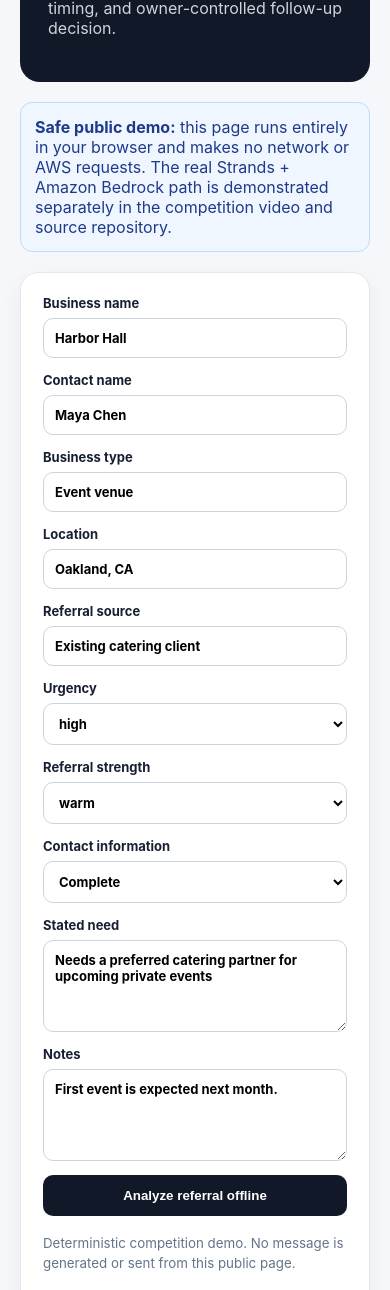
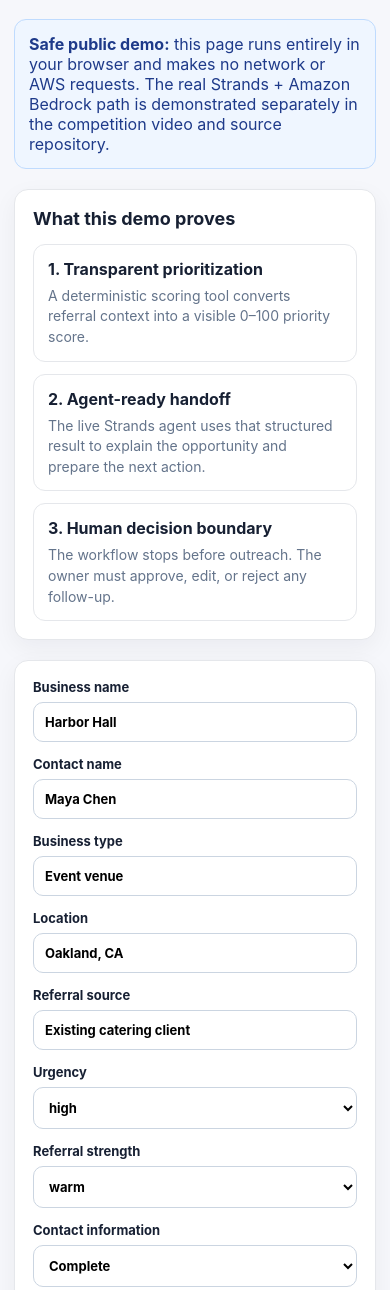
Before and after one commit to aizoya/hospitality-referral-agent, a plain HTML site: page docs/index.html in a window 390 px wide. Shown: the part 215-1505 px from the top of the page. Drawn offline with Linux system fonts and the light colour scheme.

Commit message:
Improve judge-facing public demo clarity

```diff
--- a/docs/index.html
+++ b/docs/index.html
@@ -13,14 +13,21 @@
     .hero { background:#111827; color:white; border-radius:20px; padding:28px; margin-bottom:20px; }
     .hero p { color:#d1d5db; max-width:760px; }
     .eyebrow { font-size:12px; font-weight:800; letter-spacing:.08em; text-transform:uppercase; color:#93c5fd; }
-    .card,.result { background:white; border:1px solid #e5e7eb; border-radius:18px; padding:22px; box-shadow:0 8px 24px rgba(17,24,39,.05); }
+    .card,.result,.proof { background:white; border:1px solid #e5e7eb; border-radius:18px; padding:22px; box-shadow:0 8px 24px rgba(17,24,39,.05); }
     .notice { margin-bottom:20px; padding:14px; border:1px solid #bfdbfe; background:#eff6ff; border-radius:12px; color:#1e3a8a; }
+    .proof { margin-bottom:20px; }
+    .proof h2 { margin-top:0; font-size:18px; }
+    .proof-grid { display:grid; grid-template-columns:repeat(3,minmax(0,1fr)); gap:12px; }
+    .proof-step { border:1px solid #e5e7eb; border-radius:12px; padding:14px; }
+    .proof-step strong { display:block; margin-bottom:6px; }
+    .proof-step span { color:#64748b; font-size:14px; line-height:1.4; }
     form { display:grid; grid-template-columns:repeat(2,minmax(0,1fr)); gap:14px; }
     label { display:flex; flex-direction:column; gap:7px; font-size:13px; font-weight:700; }
     input,select,textarea { width:100%; border:1px solid #cbd5e1; border-radius:10px; padding:11px; font:inherit; background:white; }
     textarea { min-height:92px; resize:vertical; }
     .wide { grid-column:1/-1; }
-    button { grid-column:1/-1; border:0; border-radius:10px; padding:13px 16px; font-weight:800; cursor:pointer; background:#111827; color:white; }
+    button { grid-column:1/-1; border:0; border-radius:10px; padding:13px 16px; min-height:48px; font-weight:800; cursor:pointer; background:#111827; color:white; }
+    button:focus-visible,input:focus-visible,select:focus-visible,textarea:focus-visible { outline:3px solid #93c5fd; outline-offset:2px; }
     .result { margin-top:20px; display:none; gap:16px; }
     .result.visible { display:grid; }
     .score { display:flex; align-items:baseline; gap:14px; flex-wrap:wrap; }
@@ -31,7 +38,13 @@
     .components { display:grid; grid-template-columns:repeat(2,minmax(0,1fr)); gap:8px 20px; padding-left:18px; }
     small { color:#64748b; }
     footer { margin-top:20px; color:#64748b; font-size:13px; }
-    @media (max-width:700px) { form { grid-template-columns:1fr; } .wide,button { grid-column:auto; } .components { grid-template-columns:1fr; } }
+    @media (max-width:700px) {
+      main { padding:18px 14px 40px; }
+      .hero,.card,.result,.proof { border-radius:14px; padding:18px; }
+      .proof-grid,form { grid-template-columns:1fr; }
+      .wide,button { grid-column:auto; }
+      .components { grid-template-columns:1fr; }
+    }
   </style>
 </head>
 <body>
@@ -45,6 +58,15 @@
   <div class="notice">
     <strong>Safe public demo:</strong> this page runs entirely in your browser and makes no network or AWS requests. The real Strands + Amazon Bedrock path is demonstrated separately in the competition video and source repository.
   </div>
+
+  <section class="proof" aria-labelledby="proof-title">
+    <h2 id="proof-title">What this demo proves</h2>
+    <div class="proof-grid">
+      <div class="proof-step"><strong>1. Transparent prioritization</strong><span>A deterministic scoring tool converts referral context into a visible 0–100 priority score.</span></div>
+      <div class="proof-step"><strong>2. Agent-ready handoff</strong><span>The live Strands agent uses that structured result to explain the opportunity and prepare the next action.</span></div>
+      <div class="proof-step"><strong>3. Human decision boundary</strong><span>The workflow stops before outreach. The owner must approve, edit, or reject any follow-up.</span></div>
+    </div>
+  </section>
 
   <section class="card">
     <form id="referral-form">
@@ -60,7 +82,7 @@
       <label class="wide">Notes<textarea id="notes">First event is expected next month.</textarea></label>
       <button type="submit">Analyze referral offline</button>
     </form>
-    <p><small>Deterministic competition demo. No message is generated or sent from this public page.</small></p>
+    <p><small>Synthetic competition sample. Deterministic public demo only; no message is generated or sent from this page.</small></p>
   </section>
 
   <section id="result" class="result" aria-live="polite">
```
